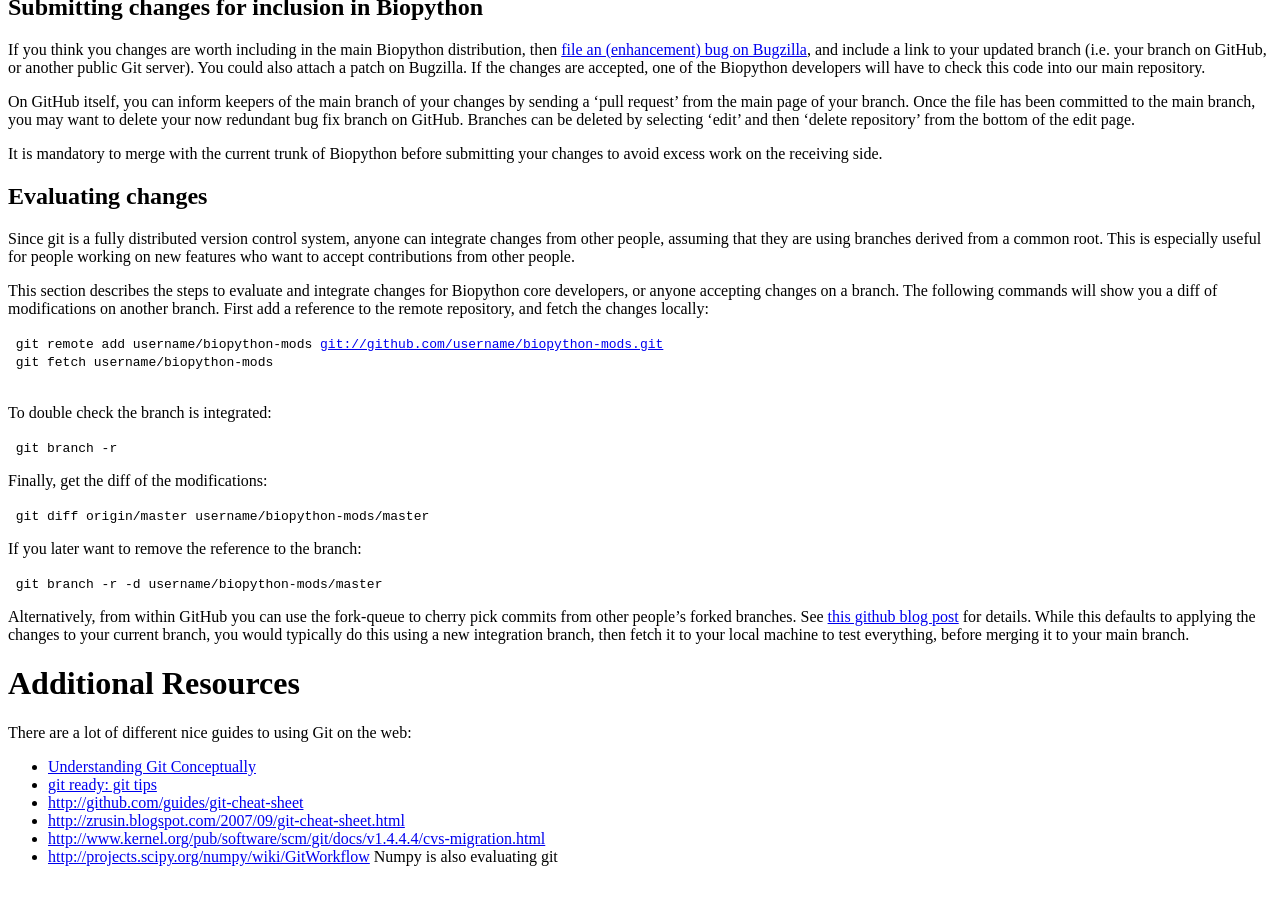
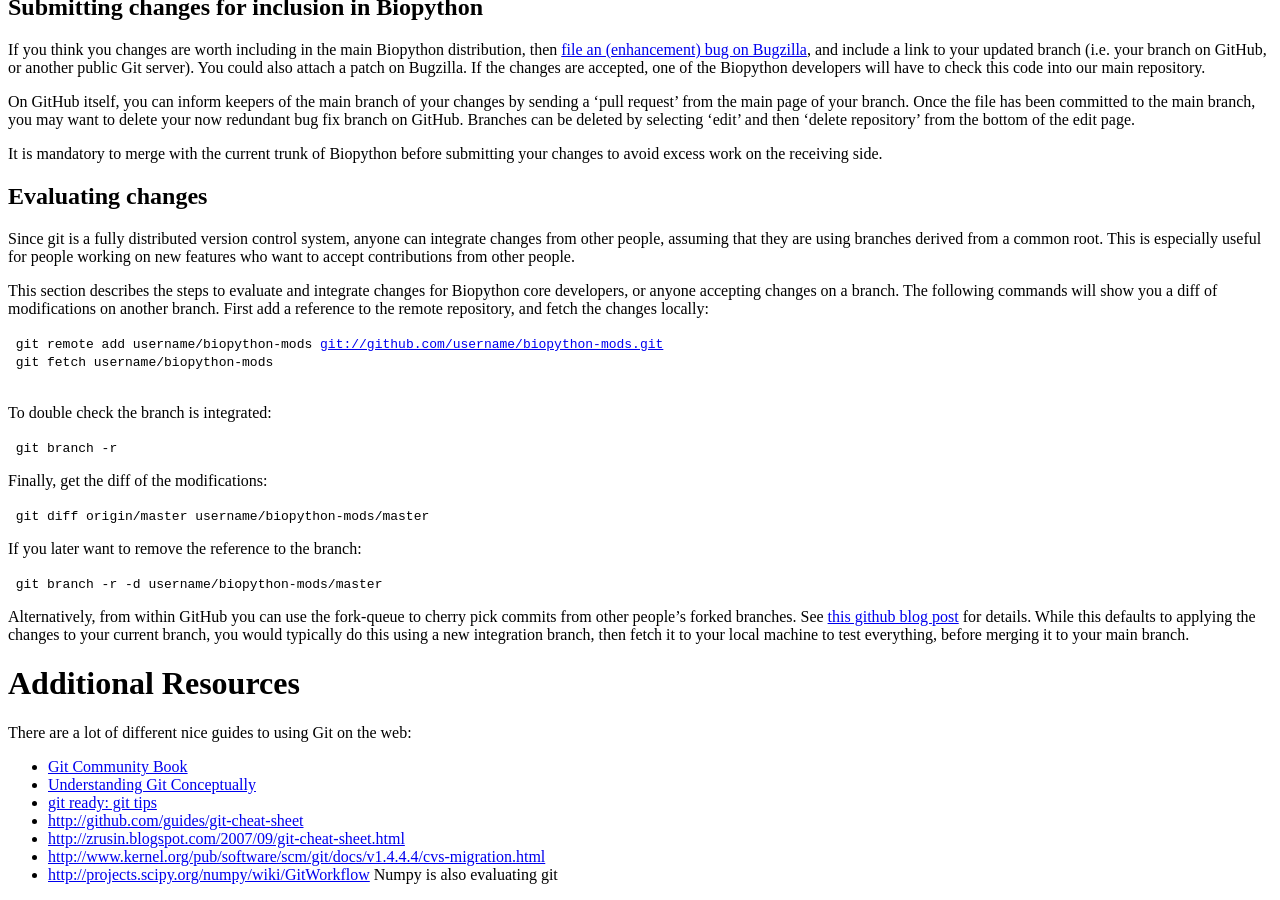
Before and after one commit to biopython/biopython.github.io, a Jekyll site: the page built from wiki/GitUsage.md, in a window 1280 px wide and 900 px high, scrolled down 3129 px. Built offline with Jekyll 4.4.1, drawn with Linux system fonts in a browser that asks for light colours.

Commit message:
/* Additional Resources */

```diff
--- a/wiki/GitUsage.md
+++ b/wiki/GitUsage.md
@@ -330,6 +330,7 @@ Additional Resources
 
 There are a lot of different nice guides to using Git on the web:
 
+-   [Git Community Book](http://book.git-scm.com/)
 -   [Understanding Git
     Conceptually](http://www.eecs.harvard.edu/~cduan/technical/git/)
 -   [git ready: git tips](http://gitready.com/)
```
Also changed, not shown: 1 other file.
